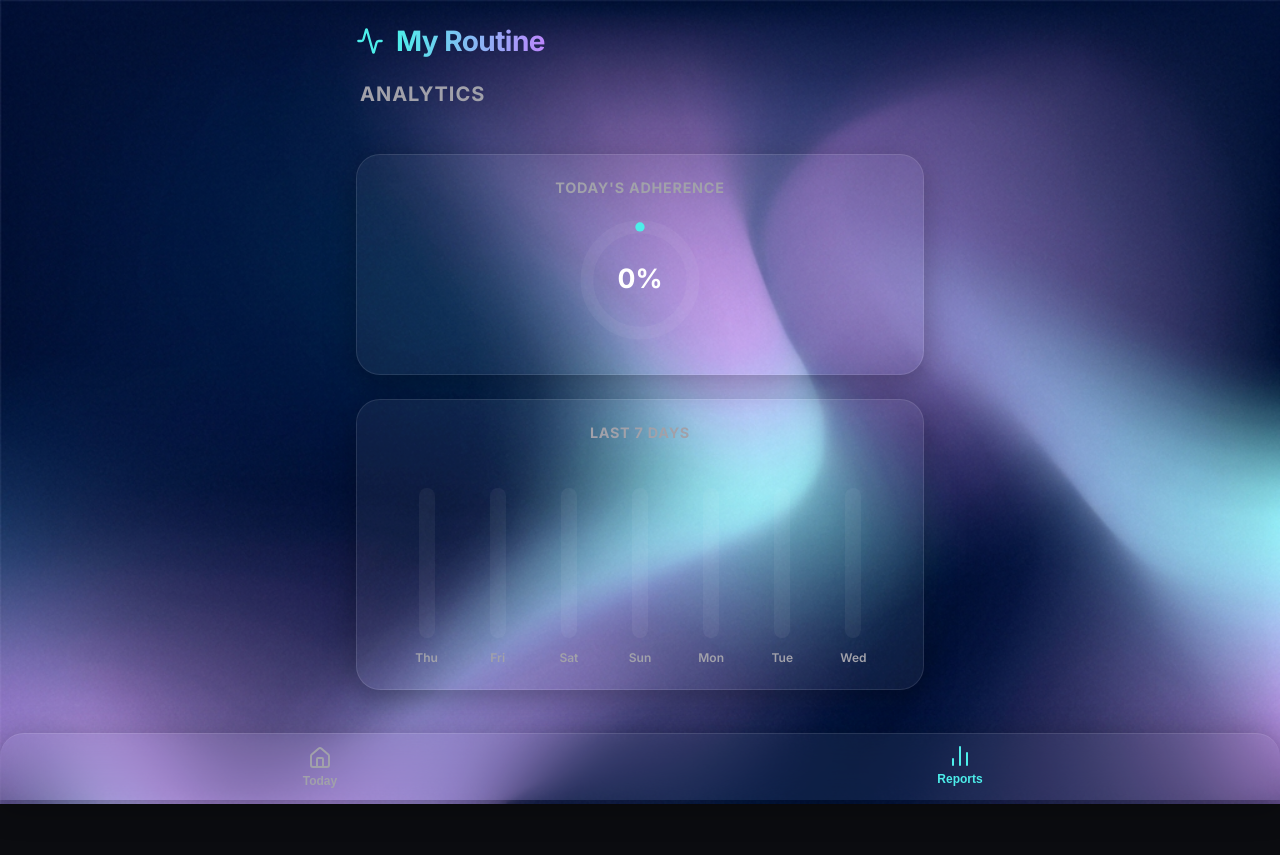
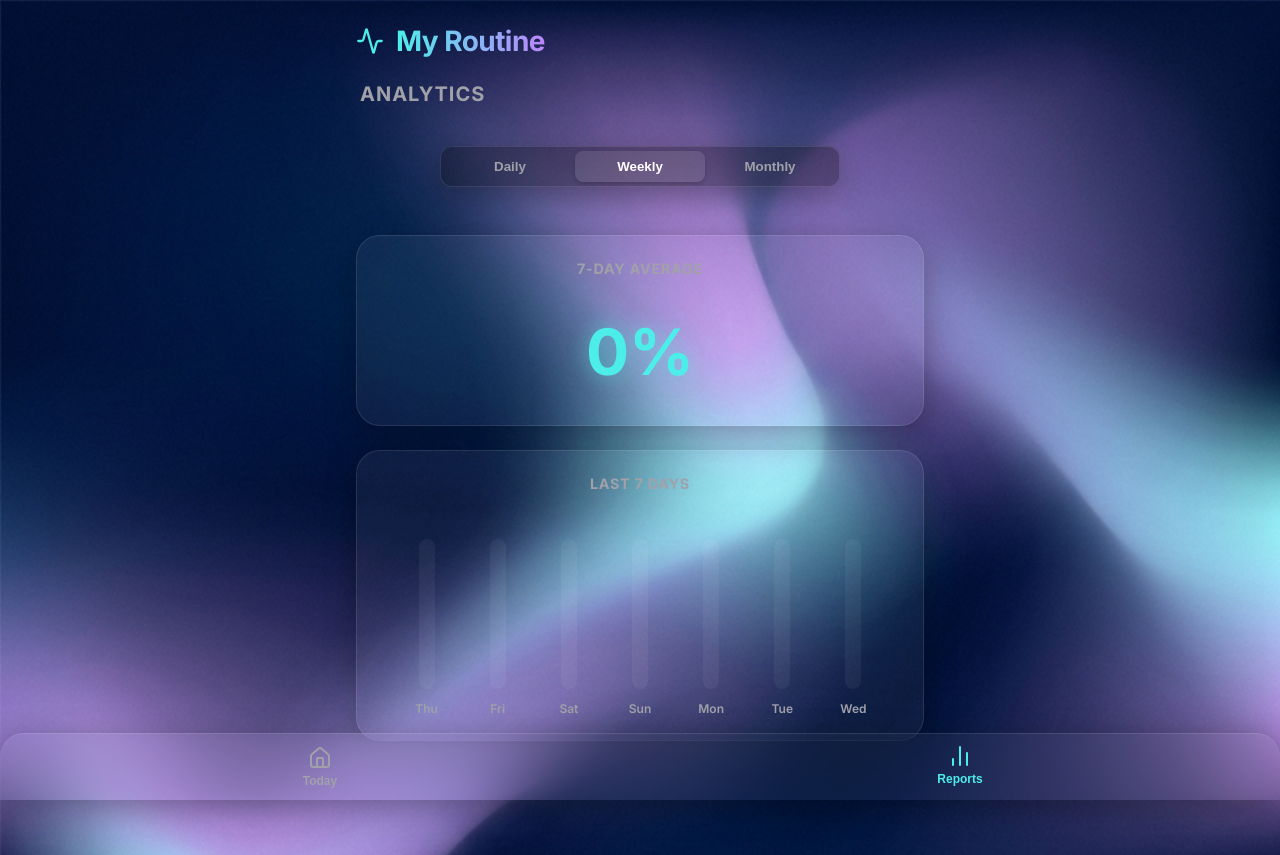
Before and after one commit to Hareeshkumar205/routine-tracker, a React (Vite) app: page / in a window 1280 px wide. Both pictures are taken after a click on the button "Reports". Before the commit the page ends 804 px from the top, so only its background shows below. Built offline with nearby package versions, Linux system fonts and the light colour scheme.

Commit message:
Add Daily, Weekly, and Monthly views to Reports

```diff
--- a/src/components/Reports.jsx
+++ b/src/components/Reports.jsx
@@ -1,21 +1,21 @@
-import React, { useState, useEffect } from 'react';
-import { format, subDays, isWeekend as checkIsWeekend } from 'date-fns';
+import React, { useState, useEffect, useMemo } from 'react';
+import { format, subDays, addDays, isWeekend as checkIsWeekend, isToday } from 'date-fns';
+import { ChevronLeft, ChevronRight } from 'lucide-react';
 import { ROUTINE } from '../data/routine';
 
 export default function Reports() {
-  const [stats, setStats] = useState([]);
-  const [todayCompletion, setTodayCompletion] = useState(0);
-  const [isTodayWeekend, setIsTodayWeekend] = useState(false);
+  const [viewMode, setViewMode] = useState('weekly');
+  const [selectedDate, setSelectedDate] = useState(new Date());
 
-  useEffect(() => {
   const totalTasks = ROUTINE.length;
-    const last7Days = Array.from({ length: 7 }, (_, i) => subDays(new Date(), i)).reverse();
 
-    const calculatedStats = last7Days.map(date => {
+  const getDayStat = (date) => {
     const dateStr = format(date, 'yyyy-MM-dd');
     const dayName = format(date, 'EEE');
+    const dayNum = format(date, 'dd');
+    const isWeekend = checkIsWeekend(date);
 
-      if (checkIsWeekend(date)) {
+    if (isWeekend) {
       const saved = localStorage.getItem(`weekend-logs-${dateStr}`);
       let count = 0;
       if (saved) {
@@ -24,7 +24,7 @@ export default function Reports() {
           count = Object.values(parsed).filter(val => val.trim() !== '').length;
         } catch(e) {}
       }
-        return { date: dateStr, dayName, type: 'weekend', loggedHours: count };
+      return { date: dateStr, dayName, dayNum, type: 'weekend', loggedHours: count, percentage: Math.round((count / 24) * 100) };
     } else {
       const saved = localStorage.getItem(`routine-logs-${dateStr}`);
       let completed = 0;
@@ -35,72 +35,132 @@ export default function Reports() {
         } catch(e) {}
       }
       const percentage = Math.round((completed / totalTasks) * 100);
-        return { date: dateStr, dayName, type: 'weekday', percentage };
+      return { date: dateStr, dayName, dayNum, type: 'weekday', percentage };
     }
-    });
+  };
 
-    setStats(calculatedStats);
+  const dailyStat = useMemo(() => getDayStat(selectedDate), [selectedDate]);
 
-    const today = new Date();
-    setIsTodayWeekend(checkIsWeekend(today));
+  const weeklyStats = useMemo(() => {
+    return Array.from({ length: 7 }, (_, i) => getDayStat(subDays(new Date(), i))).reverse();
+  }, []);
 
-    const todayStat = calculatedStats[calculatedStats.length - 1];
-    if (todayStat) {
-      if (todayStat.type === 'weekday') {
-        setTodayCompletion(todayStat.percentage);
-      } else {
-        setTodayCompletion(todayStat.loggedHours);
+  const monthlyStats = useMemo(() => {
+    return Array.from({ length: 30 }, (_, i) => getDayStat(subDays(new Date(), i))).reverse();
+  }, []);
+
+  const weeklyAvg = useMemo(() => {
+    const sum = weeklyStats.reduce((acc, curr) => acc + curr.percentage, 0);
+    return Math.round(sum / 7);
+  }, [weeklyStats]);
+
+  const monthlyAvg = useMemo(() => {
+    const sum = monthlyStats.reduce((acc, curr) => acc + curr.percentage, 0);
+    return Math.round(sum / 30);
+  }, [monthlyStats]);
+
+  const handlePrevDay = () => setSelectedDate(prev => subDays(prev, 1));
+  const handleNextDay = () => {
+    if (!isToday(selectedDate)) {
+      setSelectedDate(prev => addDays(prev, 1));
     }
-    }
-  }, []);
+  };
 
   return (
     <div className="reports-container animate-fade-in">
-      <div className="section-header" style={{ marginBottom: '24px' }}>
+      <div className="section-header" style={{ marginBottom: '16px' }}>
         <h2 className="section-title">Analytics</h2>
       </div>
 
-      <div className="glass-panel report-card main-stat">
-        <h3>{isTodayWeekend ? "Hours Logged Today" : "Today's Adherence"}</h3>
+      <div className="timer-tabs glass-panel" style={{ marginBottom: '24px', alignSelf: 'center', width: '100%', maxWidth: '400px', display: 'flex' }}>
+        <button style={{flex: 1}} className={`tab ${viewMode === 'daily' ? 'active' : ''}`} onClick={() => setViewMode('daily')}>Daily</button>
+        <button style={{flex: 1}} className={`tab ${viewMode === 'weekly' ? 'active' : ''}`} onClick={() => setViewMode('weekly')}>Weekly</button>
+        <button style={{flex: 1}} className={`tab ${viewMode === 'monthly' ? 'active' : ''}`} onClick={() => setViewMode('monthly')}>Monthly</button>
+      </div>
 
-        {isTodayWeekend ? (
+      {viewMode === 'daily' && (
+        <div className="glass-panel report-card animate-fade-in">
+          <div className="date-navigator">
+            <button className="icon-button secondary" onClick={handlePrevDay}>
+              <ChevronLeft size={20} />
+            </button>
+            <h3 style={{ margin: 0 }}>{isToday(selectedDate) ? "Today" : format(selectedDate, 'MMMM d, yyyy')}</h3>
+            <button className="icon-button secondary" onClick={handleNextDay} disabled={isToday(selectedDate)} style={{ opacity: isToday(selectedDate) ? 0.3 : 1 }}>
+              <ChevronRight size={20} />
+            </button>
+          </div>
+
+          <div style={{ marginTop: '32px' }}>
+            {dailyStat.type === 'weekend' ? (
               <div className="weekend-stat-display">
-            <span className="huge-number">{todayCompletion}</span>
-            <span className="stat-label">/ 24 hrs</span>
+                <span className="huge-number">{dailyStat.loggedHours}</span>
+                <span className="stat-label">/ 24 Hours Logged</span>
               </div>
             ) : (
               <div className="circular-progress">
                 <svg viewBox="0 0 36 36" className="circular-chart">
-              <path className="circle-bg"
-                d="M18 2.0845 a 15.9155 15.9155 0 0 1 0 31.831 a 15.9155 15.9155 0 0 1 0 -31.831"
-              />
-              <path className="circle"
-                strokeDasharray={`${todayCompletion}, 100`}
-                d="M18 2.0845 a 15.9155 15.9155 0 0 1 0 31.831 a 15.9155 15.9155 0 0 1 0 -31.831"
-              />
-              <text x="18" y="20.35" className="percentage">{todayCompletion}%</text>
+                  <path className="circle-bg" d="M18 2.0845 a 15.9155 15.9155 0 0 1 0 31.831 a 15.9155 15.9155 0 0 1 0 -31.831" />
+                  <path className="circle" strokeDasharray={`${dailyStat.percentage}, 100`} d="M18 2.0845 a 15.9155 15.9155 0 0 1 0 31.831 a 15.9155 15.9155 0 0 1 0 -31.831" />
+                  <text x="18" y="20.35" className="percentage">{dailyStat.percentage}%</text>
                 </svg>
               </div>
             )}
+            <p style={{ marginTop: '24px', color: 'var(--text-muted)' }}>
+              {dailyStat.type === 'weekend' ? 'Weekend Freeform' : 'Routine Adherence'}
+            </p>
+          </div>
+        </div>
+      )}
+
+      {viewMode === 'weekly' && (
+        <>
+          <div className="glass-panel report-card main-stat animate-fade-in">
+            <h3>7-Day Average</h3>
+            <div className="weekend-stat-display" style={{ height: '100px' }}>
+              <span className="huge-number" style={{ color: 'var(--primary)', textShadow: '0 0 20px var(--primary-glow)' }}>{weeklyAvg}%</span>
+            </div>
           </div>
 
-      <div className="glass-panel report-card weekly-trends">
+          <div className="glass-panel report-card weekly-trends animate-fade-in">
             <h3>Last 7 Days</h3>
             <div className="bar-chart">
-          {stats.map((stat, i) => (
+              {weeklyStats.map((stat, i) => (
                 <div key={i} className="bar-container">
                   <div className="bar-bg">
-                {stat.type === 'weekday' ? (
-                  <div className="bar-fill" style={{ height: `${stat.percentage}%` }}></div>
-                ) : (
-                  <div className="bar-fill weekend-fill" style={{ height: `${(stat.loggedHours / 24) * 100}%` }}></div>
-                )}
+                    <div className={`bar-fill ${stat.type === 'weekend' ? 'weekend-fill' : ''}`} style={{ height: `${stat.percentage}%` }}></div>
                   </div>
                   <span className="bar-label">{stat.dayName}</span>
                 </div>
               ))}
             </div>
           </div>
+        </>
+      )}
+
+      {viewMode === 'monthly' && (
+        <>
+          <div className="glass-panel report-card main-stat animate-fade-in">
+            <h3>30-Day Average</h3>
+            <div className="weekend-stat-display" style={{ height: '100px' }}>
+              <span className="huge-number" style={{ color: '#bb86fc', textShadow: '0 0 20px rgba(187, 134, 252, 0.5)' }}>{monthlyAvg}%</span>
+            </div>
+          </div>
+
+          <div className="glass-panel report-card weekly-trends animate-fade-in">
+            <h3>Last 30 Days</h3>
+            <div className="bar-chart scrollable-chart">
+              {monthlyStats.map((stat, i) => (
+                <div key={i} className="bar-container mini-bar">
+                  <div className="bar-bg">
+                    <div className={`bar-fill ${stat.type === 'weekend' ? 'weekend-fill' : ''}`} style={{ height: `${stat.percentage}%` }}></div>
+                  </div>
+                  <span className="bar-label">{stat.dayNum}</span>
+                </div>
+              ))}
+            </div>
+          </div>
+        </>
+      )}
     </div>
   );
 }
--- a/src/index.css
+++ b/src/index.css
@@ -591,3 +591,49 @@ h1 {
   color: var(--text-muted);
   font-weight: 600;
 }
+
+/* Date Navigator */
+.date-navigator {
+  display: flex;
+  justify-content: space-between;
+  align-items: center;
+  background: rgba(0, 0, 0, 0.2);
+  padding: 8px;
+  border-radius: 16px;
+  border: 1px solid var(--glass-border);
+}
+
+.date-navigator h3 {
+  color: var(--primary);
+  font-size: 1rem;
+}
+
+.date-navigator .icon-button {
+  background: transparent;
+  color: var(--text-main);
+  border: none;
+  cursor: pointer;
+  padding: 8px;
+}
+
+.date-navigator .icon-button:hover {
+  color: var(--primary);
+}
+
+/* Scrollable Chart */
+.scrollable-chart {
+  overflow-x: auto;
+  justify-content: flex-start;
+  gap: 8px;
+  padding-bottom: 12px;
+}
+
+.mini-bar {
+  flex: 0 0 20px;
+}
+.mini-bar .bar-bg {
+  width: 10px;
+}
+.mini-bar .bar-label {
+  font-size: 0.65rem;
+}
```
Lines whose indentation alone changed are shown as unchanged.
